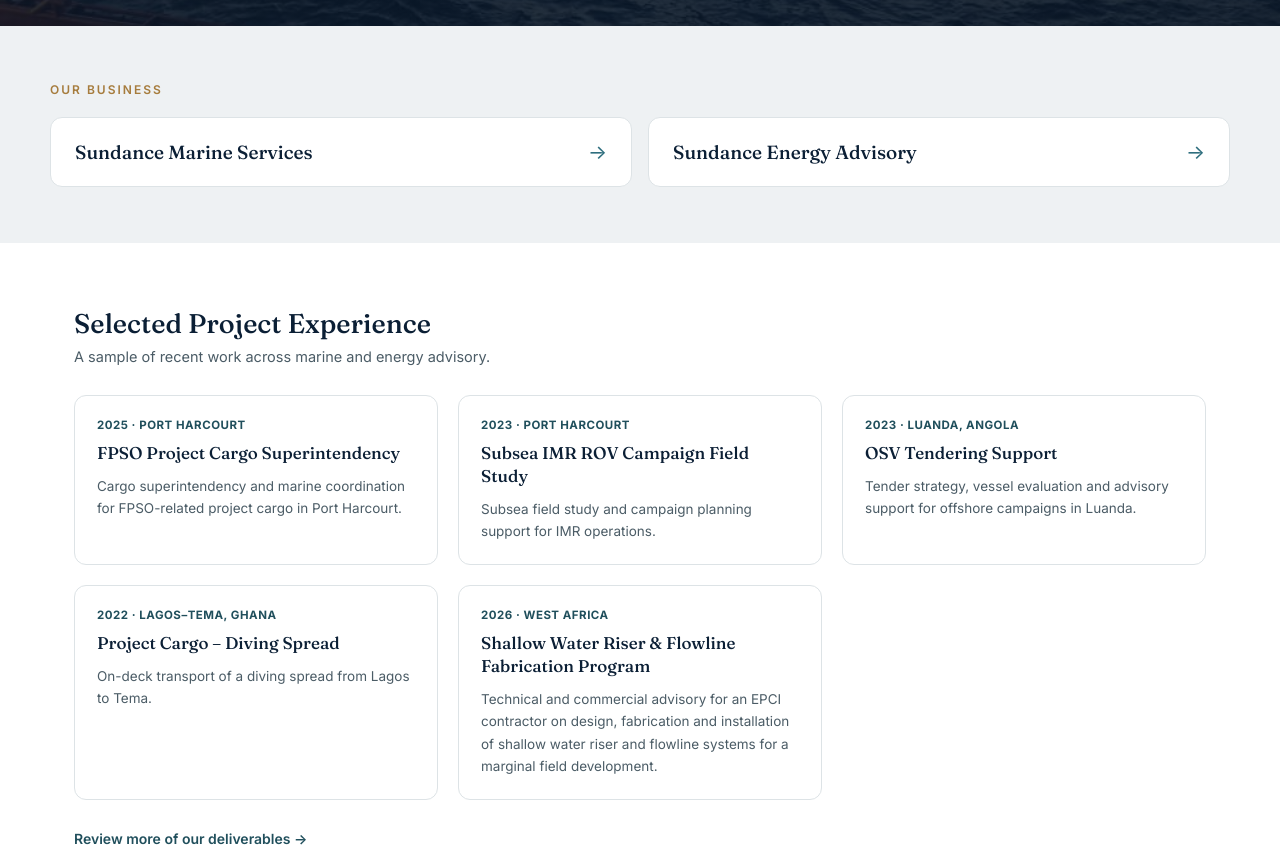
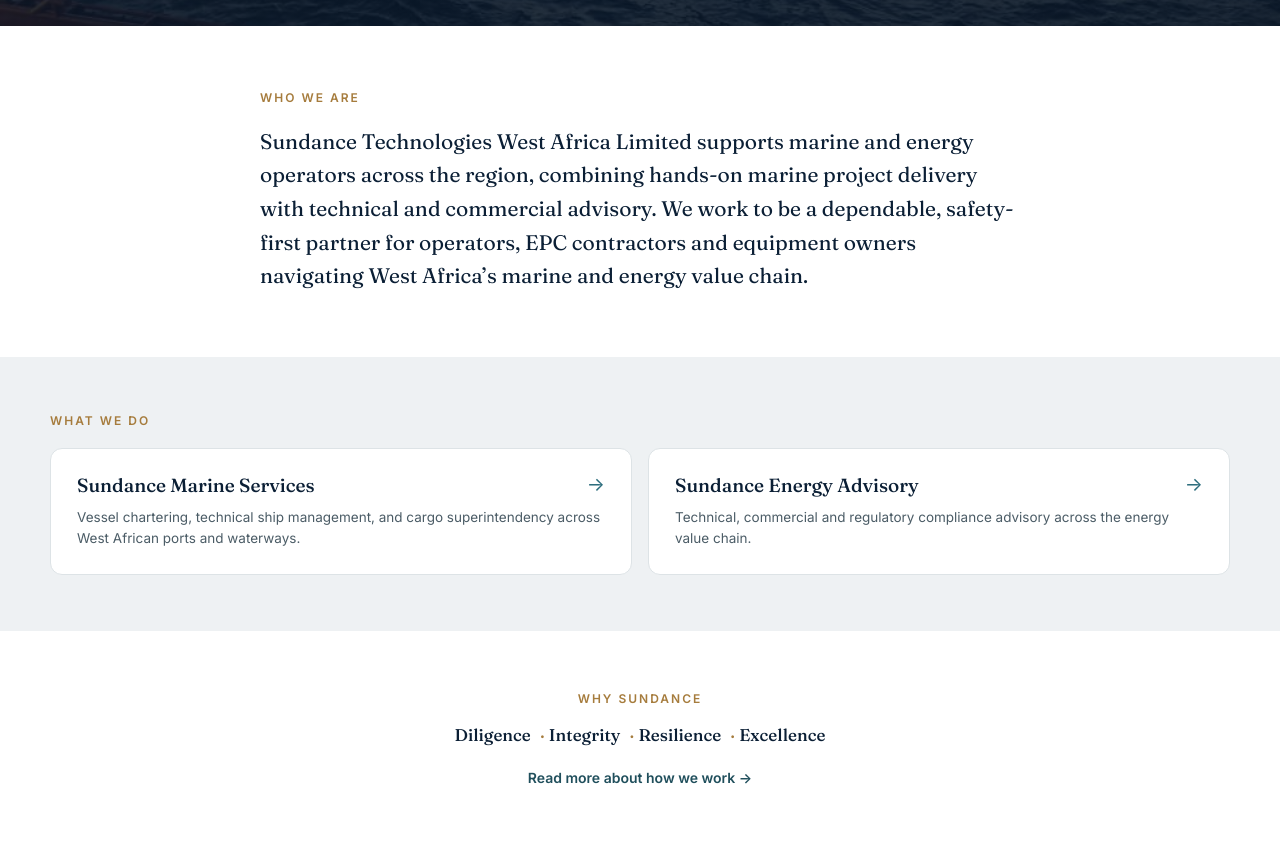
Before and after one commit to Sundance-Marine-Services/sundance-website, a plain HTML site: page index.html in a window 1280 px wide. Shown: the part 520-1370 px from the top of the page. Drawn offline with Linux system fonts and the light colour scheme.

Commit message:
Add files via upload

```diff
--- a/index.html
+++ b/index.html
@@ -103,31 +103,36 @@
   .hero h1{font-family:var(--serif);font-weight:500;font-size:clamp(30px,4.4vw,44px);line-height:1.16;margin:0 0 20px;}
   .hero p{font-size:16px;line-height:1.7;color:#D6DEE3;margin:0;max-width:680px;}
 
-  /* ---------- our business (simplified links) ---------- */
+  .eyebrow{font-family:var(--sans);font-weight:600;letter-spacing:2px;text-transform:uppercase;font-size:12px;color:var(--brass);margin:0 0 20px;}
+
+  /* ---------- who we are ---------- */
+  .who-we-are{background:var(--white);padding:64px 24px;}
+  .who-we-are__inner{max-width:760px;margin:0 auto;}
+  .who-we-are__text{font-family:var(--serif);font-weight:400;font-size:21px;line-height:1.6;color:var(--navy);margin:0;}
+
+  /* ---------- what we do (business links w/ description) ---------- */
   .our-business{background:var(--mist);padding:56px 24px;}
   .our-business__inner{max-width:1180px;margin:0 auto;}
-  .eyebrow{font-family:var(--sans);font-weight:600;letter-spacing:2px;text-transform:uppercase;font-size:12px;color:var(--brass);margin:0 0 20px;}
   .biz-links{display:flex;flex-wrap:wrap;gap:16px;}
-  .biz-link{flex:1 1 260px;display:flex;align-items:center;justify-content:space-between;gap:12px;background:var(--white);border:1px solid var(--line);border-radius:12px;padding:22px 24px;text-decoration:none;color:var(--navy);transition:box-shadow .15s ease, transform .15s ease;}
+  .biz-link{flex:1 1 300px;display:flex;flex-direction:column;gap:10px;background:var(--white);border:1px solid var(--line);border-radius:12px;padding:24px 26px;text-decoration:none;color:var(--navy);transition:box-shadow .15s ease, transform .15s ease;}
   .biz-link:hover{box-shadow:0 10px 28px rgba(11,31,53,0.10);transform:translateY(-2px);}
+  .biz-link__top{display:flex;align-items:center;justify-content:space-between;gap:12px;}
   .biz-link__label{font-family:var(--serif);font-weight:500;font-size:19px;}
-  .biz-link__arrow{font-size:20px;color:var(--teal);flex:0 0 auto;}
+  .biz-link__arrow{font-size:19px;color:var(--teal);flex:0 0 auto;}
+  .biz-link__desc{font-size:13.5px;line-height:1.6;color:var(--ink-soft);margin:0;}
 
-  /* ---------- selected project experience ---------- */
-  .projects{max-width:1180px;margin:0 auto;padding:64px 24px 12px;}
-  .projects__head{margin-bottom:30px;}
-  .projects__head h2{font-family:var(--serif);font-weight:500;font-size:27px;color:var(--navy);margin:0 0 8px;}
-  .projects__head p{font-size:14.5px;color:var(--ink-soft);margin:0;}
-  .proj-grid{display:grid;grid-template-columns:repeat(auto-fill,minmax(280px,1fr));gap:20px;margin-bottom:28px;}
-  .proj-card{border:1px solid var(--line);border-radius:12px;padding:22px;background:var(--white);}
-  .proj-card__meta{font-size:11.5px;font-weight:700;letter-spacing:.5px;text-transform:uppercase;color:var(--teal-dark);margin:0 0 10px;}
-  .proj-card__title{font-family:var(--serif);font-weight:500;font-size:17px;line-height:1.35;color:var(--navy);margin:0 0 10px;}
-  .proj-card__desc{font-size:13.5px;line-height:1.65;color:var(--ink-soft);margin:0;}
-  .projects__more{font-size:14px;font-weight:600;color:var(--teal-dark);text-decoration:none;}
-  .projects__more:hover{text-decoration:underline;}
+  /* ---------- why sundance ---------- */
+  .why-sundance{background:var(--white);padding:60px 24px 68px;text-align:center;}
+  .why-sundance__inner{max-width:640px;margin:0 auto;}
+  .why-sundance .eyebrow{margin:0 0 18px;}
+  .values-list{list-style:none;margin:0 0 22px;padding:0;display:flex;flex-wrap:wrap;justify-content:center;gap:10px 18px;}
+  .values-list li{font-family:var(--serif);font-weight:500;font-size:17px;color:var(--navy);position:relative;}
+  .values-list li:not(:last-child)::after{content:'\00b7';color:var(--brass);margin-left:18px;position:absolute;right:-14px;}
+  .why-sundance__link{display:inline-block;font-size:14px;font-weight:600;color:var(--teal-dark);text-decoration:none;}
+  .why-sundance__link:hover{text-decoration:underline;}
 
   /* ---------- closing CTA ---------- */
-  .cta{background:var(--mist);margin-top:56px;}
+  .cta{background:var(--mist);}
   .cta__inner{max-width:720px;margin:0 auto;padding:56px 24px;text-align:center;}
   .cta h2{font-family:var(--serif);font-weight:500;font-size:26px;color:var(--navy);margin:0 0 10px;}
   .cta p{font-size:15px;line-height:1.6;color:var(--ink-soft);margin:0 0 24px;}
@@ -136,7 +141,8 @@
 
   @media (max-width:640px){
     .hero{padding:80px 18px 60px;}
-    .projects{padding:48px 18px 8px;}
+    .who-we-are{padding:48px 18px;}
+    .who-we-are__text{font-size:19px;}
   }
 </style>
 </head>
@@ -177,54 +183,46 @@
   </div>
 </header>
 
+<section class="who-we-are">
+  <div class="who-we-are__inner">
+    <p class="eyebrow">Who We Are</p>
+    <p class="who-we-are__text">Sundance Technologies West Africa Limited supports marine and energy operators across the region, combining hands-on marine project delivery with technical and commercial advisory. We work to be a dependable, safety-first partner for operators, EPC contractors and equipment owners navigating West Africa&rsquo;s marine and energy value chain.</p>
+  </div>
+</section>
+
 <section class="our-business">
   <div class="our-business__inner">
-    <p class="eyebrow">Our Business</p>
+    <p class="eyebrow">What We Do</p>
     <div class="biz-links">
-      <a class="biz-link" href="sundance-marine-services.html"><span class="biz-link__label">Sundance Marine Services</span><span class="biz-link__arrow">&rarr;</span></a>
-      <a class="biz-link" href="sundance-energy-advisory.html"><span class="biz-link__label">Sundance Energy Advisory</span><span class="biz-link__arrow">&rarr;</span></a>
+      <a class="biz-link" href="sundance-marine-services.html">
+        <div class="biz-link__top">
+          <span class="biz-link__label">Sundance Marine Services</span>
+          <span class="biz-link__arrow">&rarr;</span>
+        </div>
+        <p class="biz-link__desc">Vessel chartering, technical ship management, and cargo superintendency across West African ports and waterways.</p>
+      </a>
+      <a class="biz-link" href="sundance-energy-advisory.html">
+        <div class="biz-link__top">
+          <span class="biz-link__label">Sundance Energy Advisory</span>
+          <span class="biz-link__arrow">&rarr;</span>
+        </div>
+        <p class="biz-link__desc">Technical, commercial and regulatory compliance advisory across the energy value chain.</p>
+      </a>
     </div>
   </div>
 </section>
 
-<section class="projects">
-  <div class="projects__head">
-    <h2>Selected Project Experience</h2>
-    <p>A sample of recent work across marine and energy advisory.</p>
+<section class="why-sundance">
+  <div class="why-sundance__inner">
+    <p class="eyebrow">Why Sundance</p>
+    <ul class="values-list">
+      <li>Diligence</li>
+      <li>Integrity</li>
+      <li>Resilience</li>
+      <li>Excellence</li>
+    </ul>
+    <a class="why-sundance__link" href="about.html">Read more about how we work &rarr;</a>
   </div>
-  <div class="proj-grid">
-
-      <article class="proj-card">
-        <p class="proj-card__meta">2025 &middot; Port Harcourt</p>
-        <h3 class="proj-card__title">FPSO Project Cargo Superintendency</h3>
-        <p class="proj-card__desc">Cargo superintendency and marine coordination for FPSO-related project cargo in Port Harcourt.</p>
-      </article>
-
-      <article class="proj-card">
-        <p class="proj-card__meta">2023 &middot; Port Harcourt</p>
-        <h3 class="proj-card__title">Subsea IMR ROV Campaign Field Study</h3>
-        <p class="proj-card__desc">Subsea field study and campaign planning support for IMR operations.</p>
-      </article>
-
-      <article class="proj-card">
-        <p class="proj-card__meta">2023 &middot; Luanda, Angola</p>
-        <h3 class="proj-card__title">OSV Tendering Support</h3>
-        <p class="proj-card__desc">Tender strategy, vessel evaluation and advisory support for offshore campaigns in Luanda.</p>
-      </article>
-
-      <article class="proj-card">
-        <p class="proj-card__meta">2022 &middot; Lagos&ndash;Tema, Ghana</p>
-        <h3 class="proj-card__title">Project Cargo &ndash; Diving Spread</h3>
-        <p class="proj-card__desc">On-deck transport of a diving spread from Lagos to Tema.</p>
-      </article>
-
-      <article class="proj-card">
-        <p class="proj-card__meta">2026 &middot; West Africa</p>
-        <h3 class="proj-card__title">Shallow Water Riser &amp; Flowline Fabrication Program</h3>
-        <p class="proj-card__desc">Technical and commercial advisory for an EPCI contractor on design, fabrication and installation of shallow water riser and flowline systems for a marginal field development.</p>
-      </article>
-  </div>
-  <a class="projects__more" href="project-gallery.html">Review more of our deliverables &rarr;</a>
 </section>
 
 <section class="cta">
```
